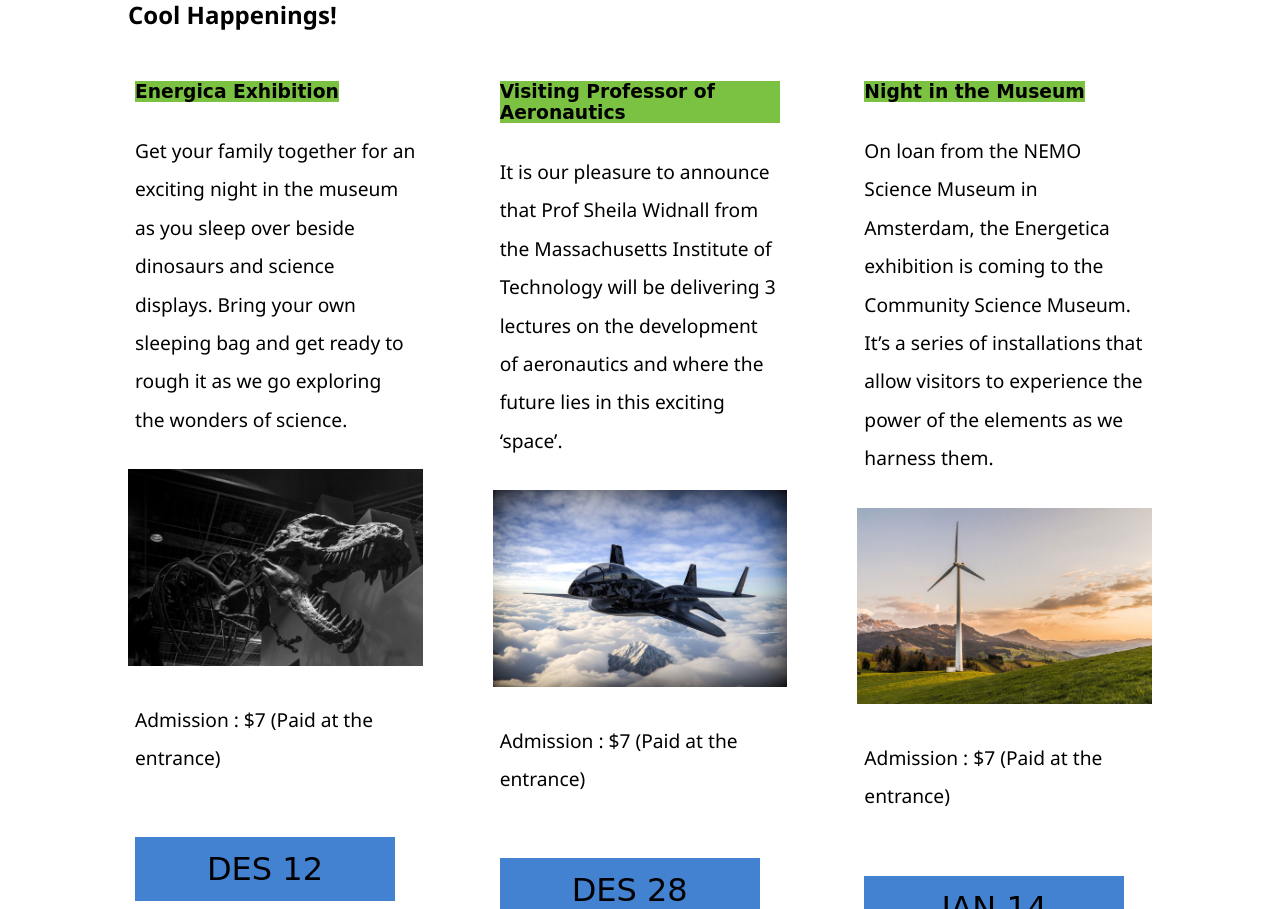
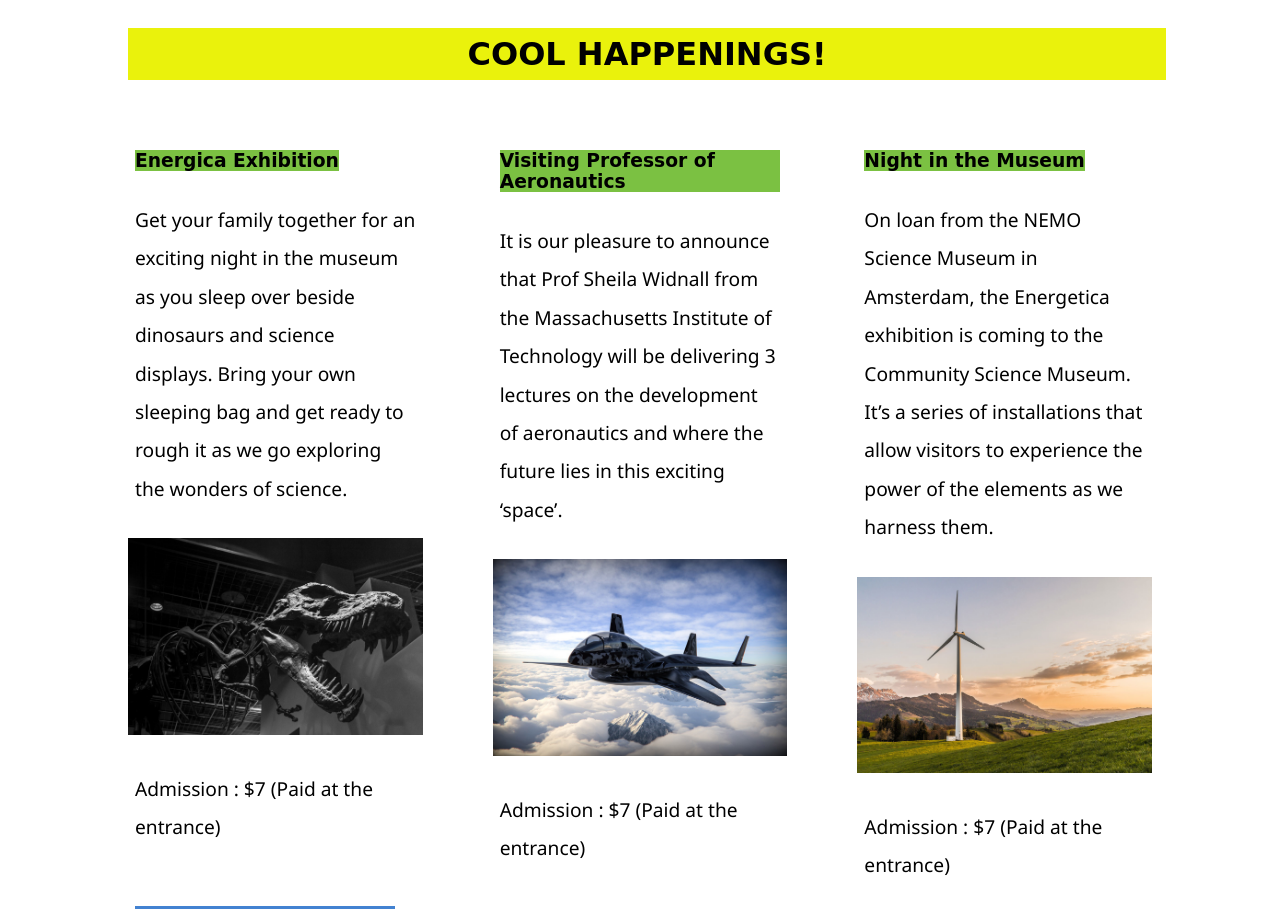
Before and after one commit to matshel/communitysciencemuseum, a plain HTML site: page index.html in a window 1280 px wide. Shown: the part 846-1755 px from the top of the page. Drawn offline with Linux system fonts and the light colour scheme; a web font is replaced by a local one.

Commit message:
Update style.css

```diff
--- a/css/style.css
+++ b/css/style.css
@@ -39,7 +39,7 @@ body {
   font-family: var(--ff-schoolbell);
 }
 
-.p-header {
+h2 {
   font-size: 2rem;
   text-transform: uppercase;
   font-weight: bolder;
```
